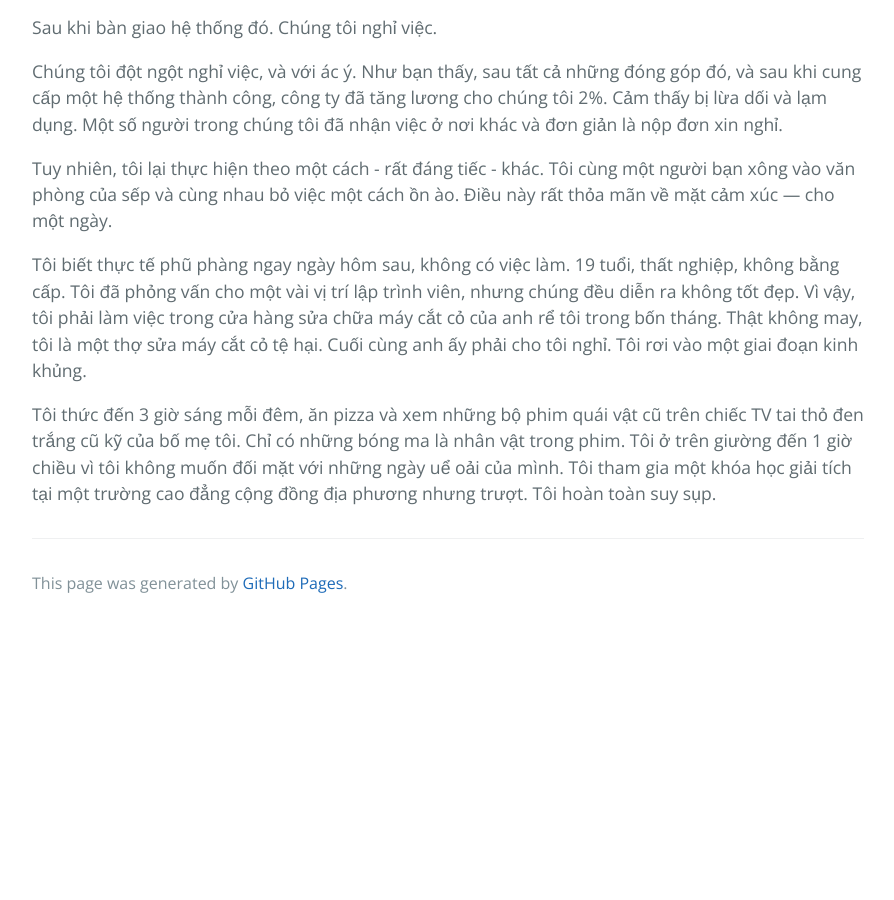
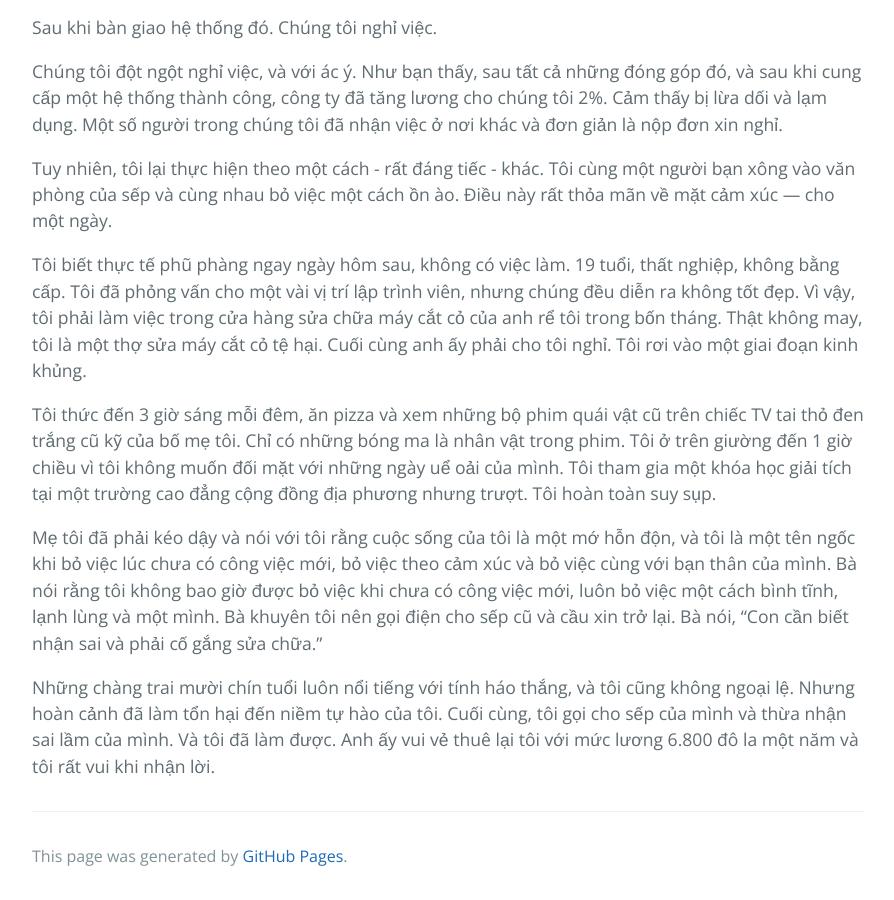
Before and after one commit to HaiBV/haibv.github.io, a Jekyll site: the page built from clean-coder/pre-requisite-introduction.md, in a window 1280 px wide and 900 px high, scrolled down 3009 px. Shown: the whole window, without its empty margins (192-1086 px from the left). Built offline with Jekyll 4.4.1, drawn with Linux system fonts in a browser that asks for light colours; our own code applies the rules of GitHub Pages for plain Markdown files; before the commit the page ends 3636 px from its top, so only the background shows below that.

Commit message:
Book - The Clean Coder - Correction

```diff
--- a/clean-coder/pre-requisite-introduction.md
+++ b/clean-coder/pre-requisite-introduction.md
@@ -57,3 +57,7 @@ Tuy nhiên, tôi lại thực hiện theo một cách - rất đáng tiếc - kh
 Tôi biết thực tế phũ phàng ngay ngày hôm sau, không có việc làm. 19 tuổi, thất nghiệp, không bằng cấp. Tôi đã phỏng vấn cho một vài vị trí lập trình viên, nhưng chúng đều diễn ra không tốt đẹp. Vì vậy, tôi phải làm việc trong cửa hàng sửa chữa máy cắt cỏ của anh rể tôi trong bốn tháng. Thật không may, tôi là một thợ sửa máy cắt cỏ tệ hại. Cuối cùng anh ấy phải cho tôi nghỉ. Tôi rơi vào một giai đoạn kinh khủng.
 
 Tôi thức đến 3 giờ sáng mỗi đêm, ăn pizza và xem những bộ phim quái vật cũ trên chiếc TV tai thỏ đen trắng cũ kỹ của bố mẹ tôi. Chỉ có những bóng ma là nhân vật trong phim. Tôi ở trên giường đến 1 giờ chiều vì tôi không muốn đối mặt với những ngày uể oải của mình. Tôi tham gia một khóa học giải tích tại một trường cao đẳng cộng đồng địa phương nhưng trượt. Tôi hoàn toàn suy sụp.
+
+Mẹ tôi đã phải kéo dậy và nói với tôi rằng cuộc sống của tôi là một mớ hỗn độn, và tôi là một tên ngốc khi bỏ việc lúc chưa có công việc mới, bỏ việc theo cảm xúc và bỏ việc cùng với bạn thân của mình. Bà nói rằng tôi không bao giờ được bỏ việc khi chưa có công việc mới, luôn bỏ việc một cách bình tĩnh, lạnh lùng và một mình. Bà khuyên tôi nên gọi điện cho sếp cũ và cầu xin trở lại. Bà nói, "Con cần biết nhận sai và phải cố gắng sửa chữa."
+
+Những chàng trai mười chín tuổi luôn nổi tiếng với tính háo thắng, và tôi cũng không ngoại lệ. Nhưng hoàn cảnh đã làm tổn hại đến niềm tự hào của tôi. Cuối cùng, tôi gọi cho sếp của mình và thừa nhận sai lầm của mình. Và tôi đã làm được. Anh ấy vui vẻ thuê lại tôi với mức lương 6.800 đô la một năm và tôi rất vui khi nhận lời.
```
